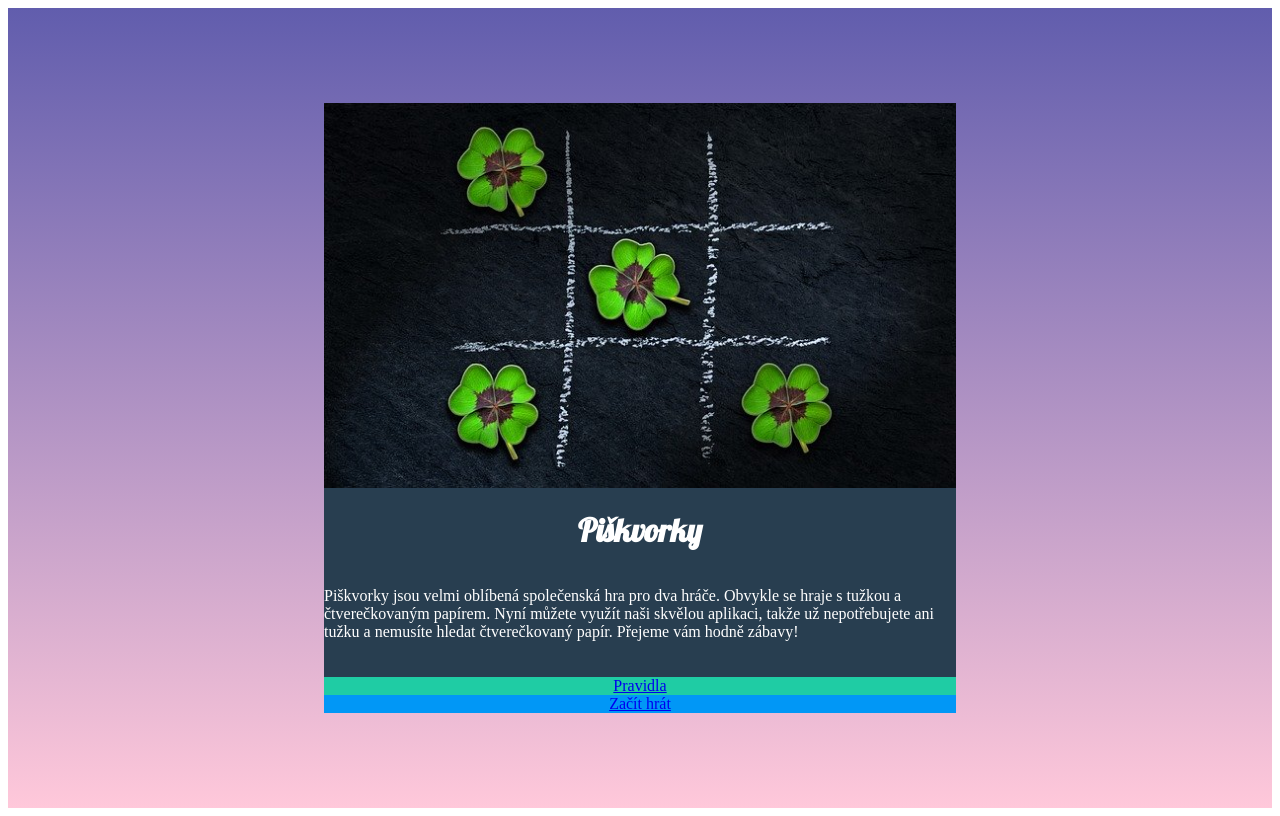
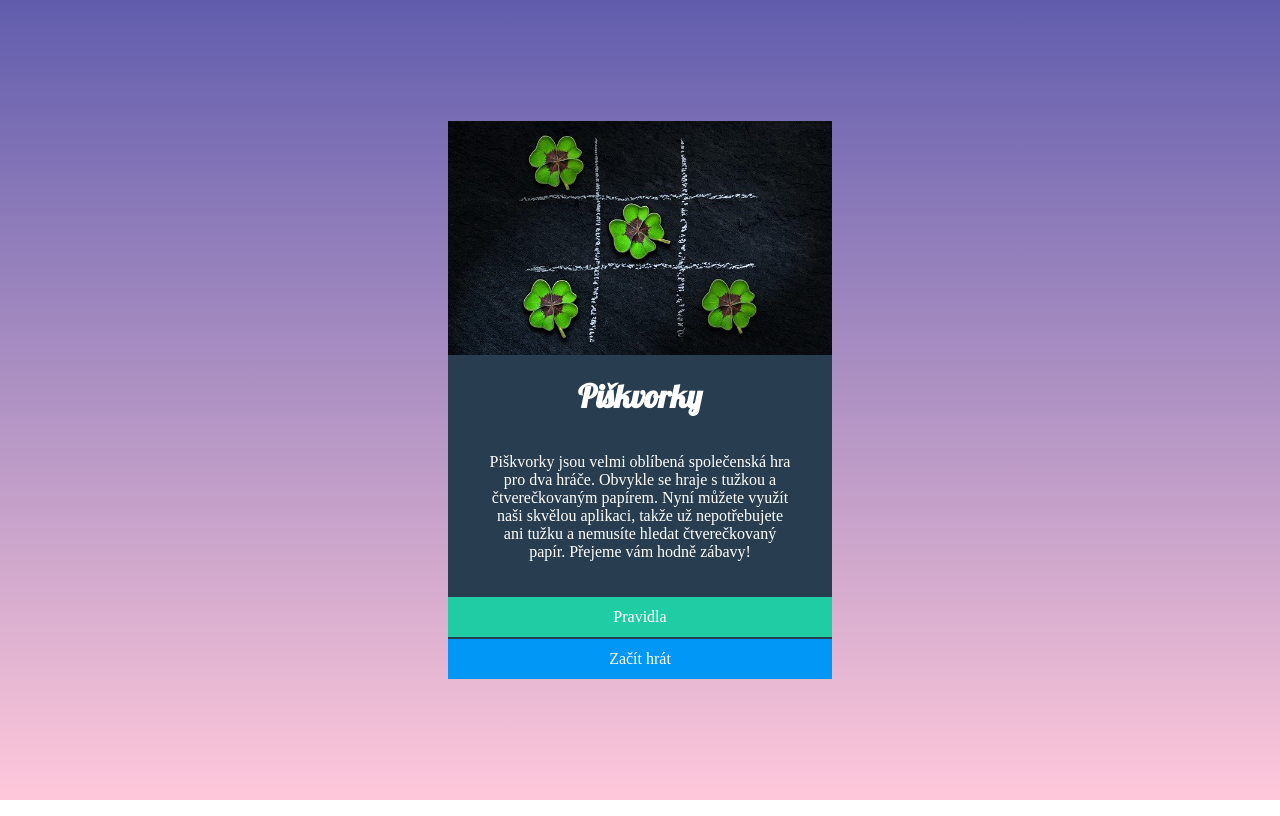
Before and after one commit to VendulaHurkova/piskvorky, a plain HTML site: page index.html in a window 1280 px wide. Drawn offline with Linux system fonts and the light colour scheme.

Commit message:
ukol1 - finalni verze

```diff
--- a/index.html
+++ b/index.html
@@ -7,12 +7,12 @@
     <title>Piškvorky</title>
   </head>
 
-  <body>
-<div class="container">
-  <div class="gradient">
+  <body class="gradient">
+  <div class="background-blue">
   <img class="img" src="image.png" alt="piskvorky" />
-  <div class="background-blue">
+
   <h1>Piškvorky</h1>
+
       <p>
         Piškvorky jsou velmi oblíbená společenská hra pro dva hráče. Obvykle se
         hraje s tužkou a čtverečkovaným papírem. Nyní můžete využít naši skvělou
@@ -23,9 +23,8 @@
     <div class="tlacitka">
       <a href="https://czechitas-podklady.cz/Piskvorky-pravidla/" class="tlacitko1">Pravidla</a>
       <a href="index.html" class="tlacitko2"> Začít hrát</a>
-    </div>
+ </div>
   </div>
-  </div>
-  </div>
+
   </body>
 </html>
--- a/style.css
+++ b/style.css
@@ -1,18 +1,34 @@
 @import url('https://fonts.googleapis.com/css2?family=Lobster&display=swap');
+
+
+
+
+body {
+  display:flex;
+  flex-direction: row;
+  color: #ffffff;
+}
 
 h1 {
   font-family: 'Lobster', cursive;
+}
+
+p {
+  text-align: center;
+  margin-left: 40px;
+  margin-right: 40px;
 
 }
-
 
 .img {
   display: flex;
   justify-content: center;
   align-items: center;
   flex-direction: column;
-  width: 50%;
+  width: 100%;
 }
+
+
 .gradient {
   display: flex;
   justify-content: center;
@@ -30,49 +46,48 @@ h1 {
   justify-content: center;
   align-items: center;
   flex-direction: column;
-  width: 50%;
-
+  width: 30%;
 }
-.container {
-  display:flex;
-  flex-direction: row;
-  color: #ffffff;
-}
-
 
 .tlacitka {
   text-align: center;
   margin-top: 20px;
   width: 100%;
-  color: #ffffff;
 }
-
 
 .tlacitko1 {
   background-color: #1fcca4;
+  color: #ffffff;
+  text-decoration: none;
   display: block;
+  line-height: 40px;
   width: fit-content;
   margin: 0 auto;
   width: 100%;
+  height: 40px;
+  margin-bottom: 2px;
 }
 
-.tkacitko1:hover {
+.tlacitko1:hover {
   background-color: #1cbb96;
 }
 
 .tlacitko2 {
   background-color: #0197f6;
+  color: #ffffff;
+  text-decoration: none;
   display: block;
+  line-height: 40px;
   width: fit-content;
   margin: 0 auto;
   width: 100%;
+  height: 40px;
 
 }
 .tlacitko2:hover {
   background-color:#0090e9 ;
 }
 
-
 .center {
   width: 50%;
   margin: 0 auto;
```
